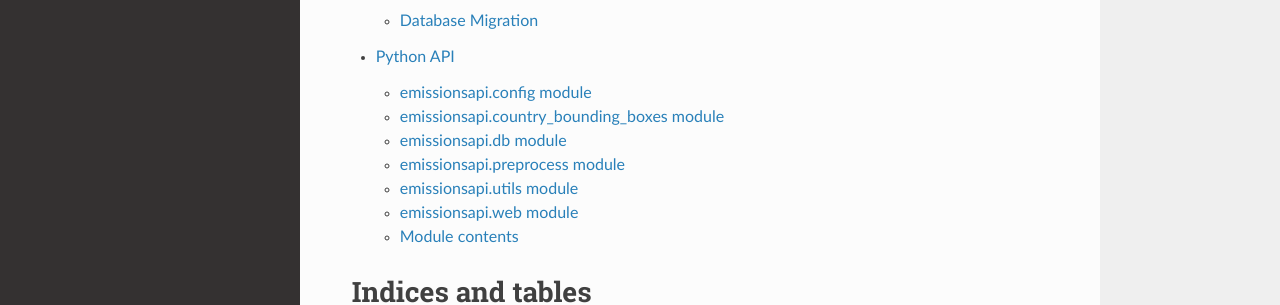
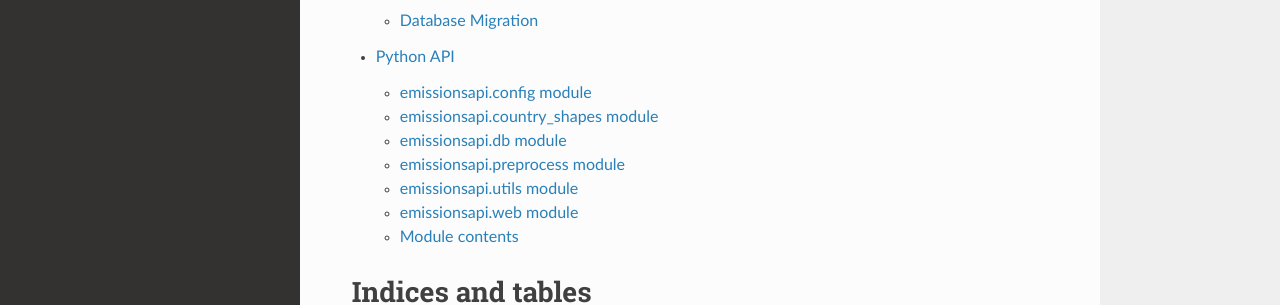
Before and after one commit to emissions-api/emissions-api, a Sphinx documentation site: the page built from docs/source/index.rst, in a window 1280 px wide and 974 px high. Shown: the part 379-684 px from the top of the window. Built offline with Sphinx 7.4.7 and the Read the Docs theme 2.0.0, drawn with Linux system fonts in a browser that asks for light colours.

Commit message:
Replace missing module in docs
This patch replaces the old non-existing module
`emissionsapi.country_bounding_boxes` with the new existing module
emissionsapi.country_shapes

```diff
--- a/docs/source/emissionsapi.rst
+++ b/docs/source/emissionsapi.rst
@@ -9,10 +9,10 @@ emissionsapi.config module
    :undoc-members:
    :show-inheritance:
 
-emissionsapi.country\_bounding\_boxes module
+emissionsapi.country_shapes module
 --------------------------------------------
 
-.. automodule:: emissionsapi.country_bounding_boxes
+.. automodule:: emissionsapi.country_shapes
    :members:
    :undoc-members:
    :show-inheritance:
```
